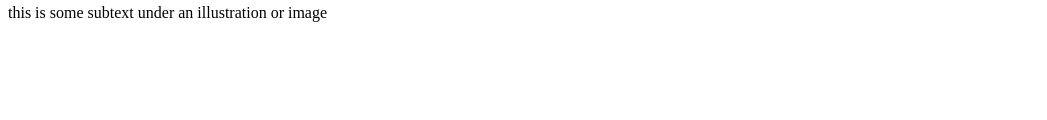
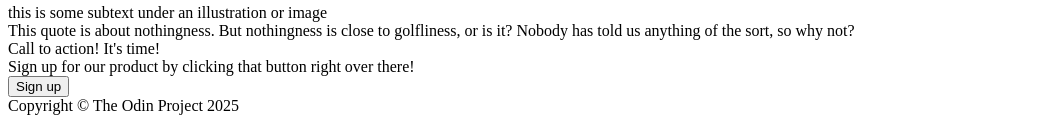
Before and after one commit to motto813/odin-landing-page, a plain HTML site: page index.html in a window 1280 px wide. Shown: the part 817-937 px from the top of the page, without its empty margins (0-1047 px from the left). Before the commit the page ends 847 px from the top, so only its background shows below. Drawn offline with Linux system fonts and the light colour scheme.

Commit message:
edit index.html
Add testimonial section with quote, call to action section, and
footer with copyright information.

```diff
--- a/index.html
+++ b/index.html
@@ -47,5 +47,21 @@
                 </div>
             </div>
         </div>
+
+        <div class="testimonial">
+            This quote is about nothingness. But nothingness is close to golfliness, or is it? Nobody has told us anything of the sort, so why not?
+        </div>
+
+        <div class="call-to-action">
+            <div class="action-info">
+                <div class="action-title">Call to action! It's time!</div>
+                <div class="action-text">Sign up for our product by clicking that button right over there!</div>
+            </div>
+            <div class="action-button">
+                <button>Sign up</button>
+            </div>
+        </div>
+
+        <div class="footer">Copyright &copy; The Odin Project 2025</div>
     </body>
 </html>
```
